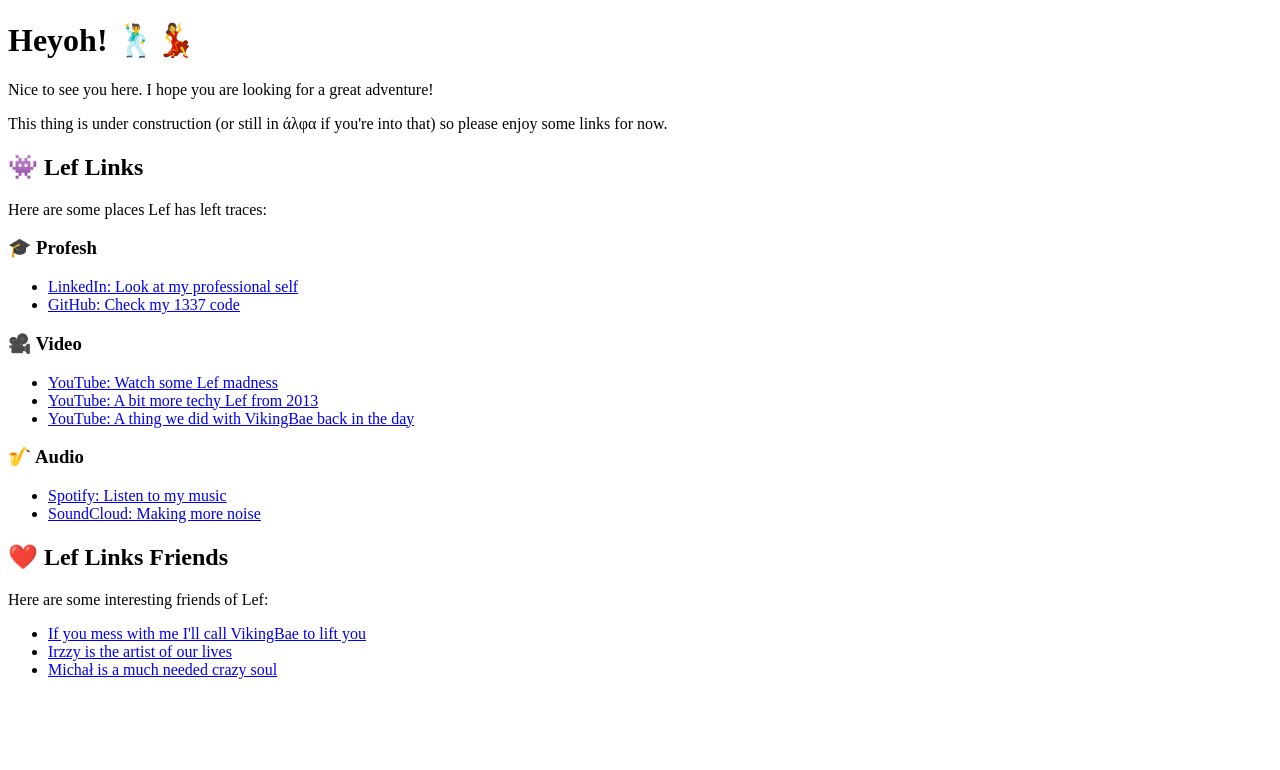
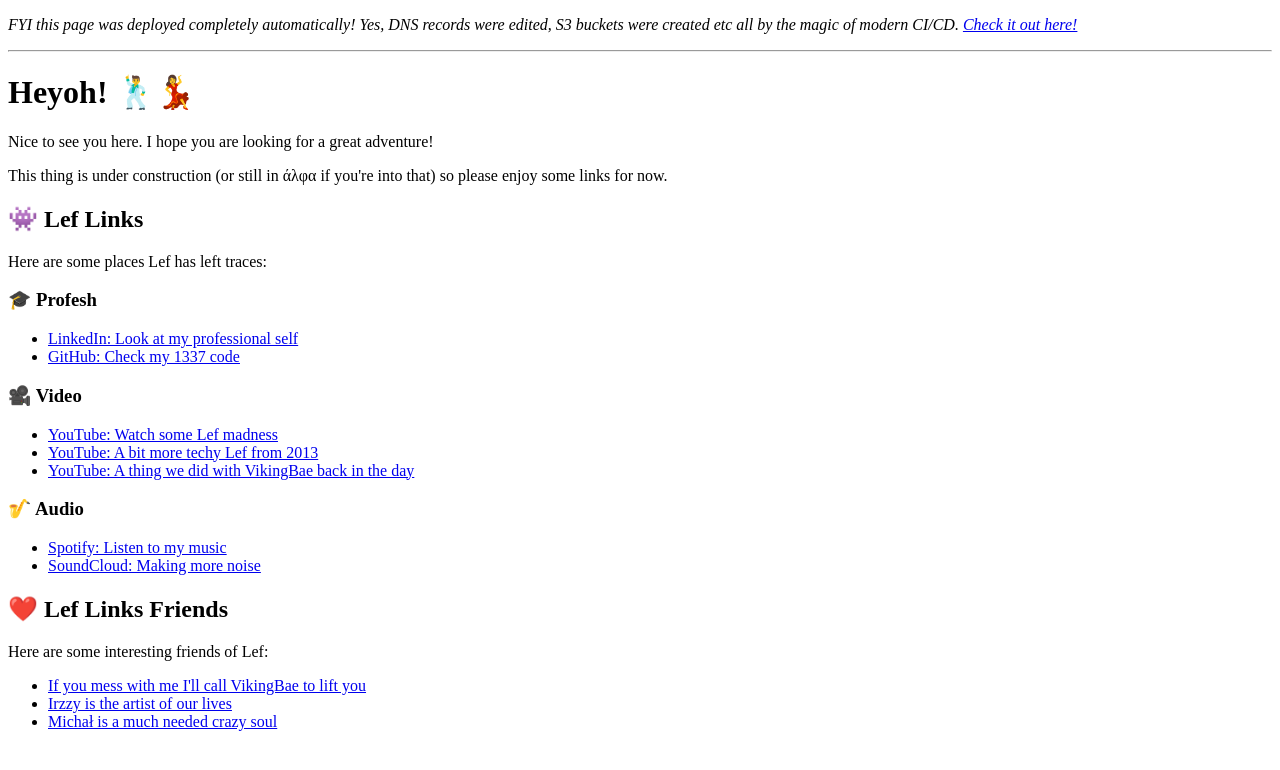
Before and after one commit to Lef-F/lef-web, a Gatsby site: page / in a window 1280 px wide. Built offline with nearby package versions, Linux system fonts and the light colour scheme; Gatsby itself is replaced by a stand-in of ours.

Commit message:
im so exciteeed

```diff
--- a/src/pages/index.mdx
+++ b/src/pages/index.mdx
@@ -4,6 +4,11 @@ path: /
 date: 2022-03-02
 ---
 
+_FYI this page was deployed completely automatically!
+Yes, DNS records were edited, S3 buckets were created etc all by the magic of modern CI/CD.
+[Check it out here!](https://github.com/Lef-F/lef-web/blob/this-is-cool/.github/workflows/cicd.yml)_
+
+---
 # Heyoh! 🕺💃
 
 Nice to see you here. I hope you are looking for a great adventure!
```
